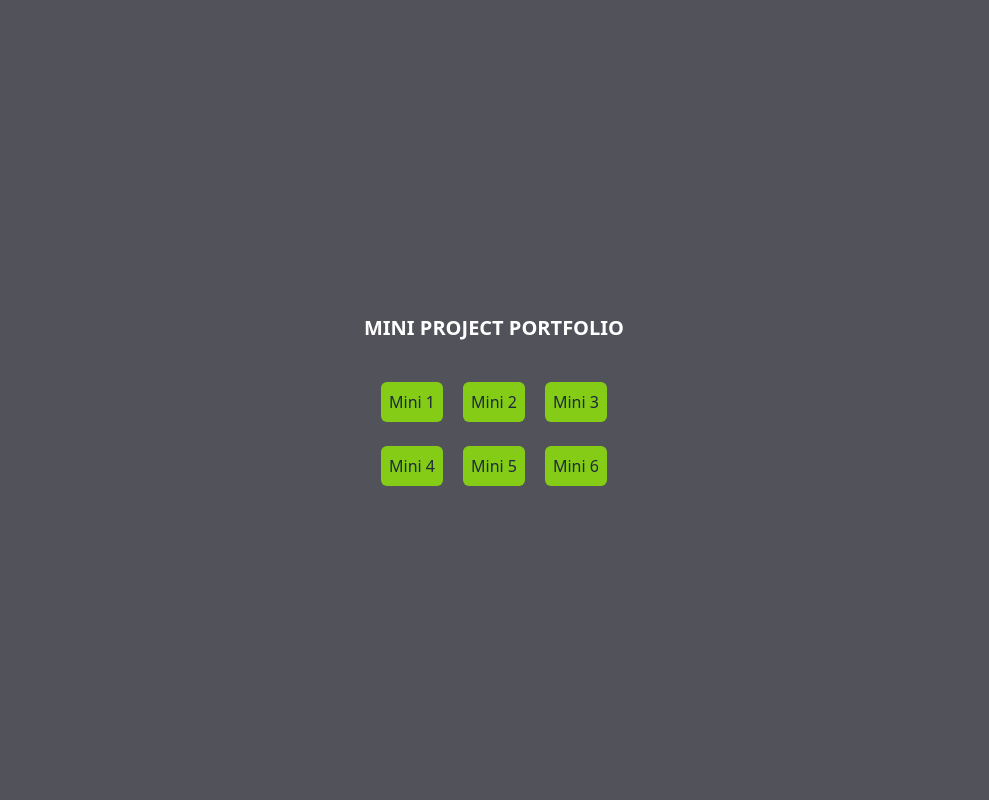
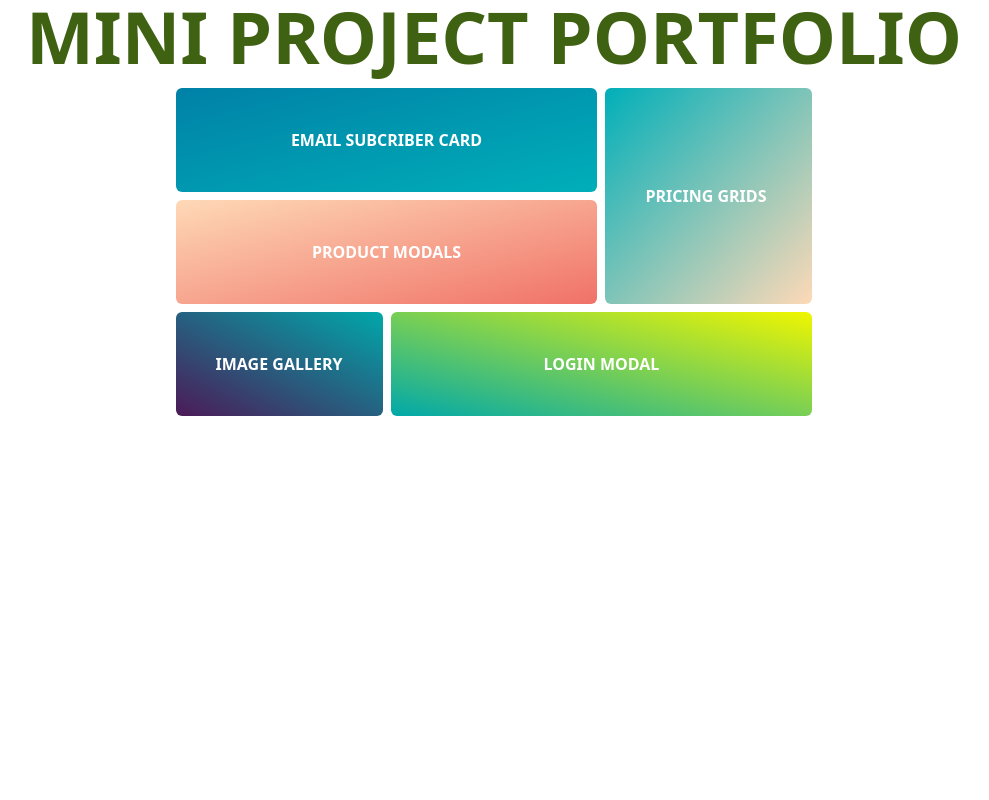
Before and after one commit to Muneeb1030/django_tailwind_projects, a Django app: page / in a window 1280 px wide. Shown: the whole page, without its empty margins (146-1135 px from the left). Run offline with Django 5.2, Linux system fonts and the light colour scheme; some libraries are stand-ins or nearby versions.

Commit message:
Home Page Completed

```diff
--- a/templates/base/base.html
+++ b/templates/base/base.html
@@ -7,7 +7,7 @@
     <title>{% block title %}{% endblock title %}</title>
     {% tailwind_css %}
 </head>
-<body class="bg-zinc-600">
+<body>
     {% block content %}
 
     {% endblock content %}
--- a/templates/mini_templates/home.html
+++ b/templates/mini_templates/home.html
@@ -2,19 +2,29 @@
 
 {% block title %}Home{% endblock title %}
 
+
 {% block content %}
-    <div class="flex flex-col items-center justify-center h-screen">
-        <h1 class="text-white text-xl font-bold mb-4">MINI PROJECT PORTFOLIO</h1>
-        <div class='p-6 space-x-5 flex flex-row items-center justify-center'>
-            <a href="{% url 'mini_1' %}" class="hover:text-white bg-lime-500 hover:bg-lime-700 duration-500 text-slate-800 p-2 rounded-md max-w-sm">Mini 1</a>
-            <a href="{% url 'mini_1' %}" class="hover:text-white bg-lime-500 hover:bg-lime-700 duration-500 text-slate-800 p-2 rounded-md">Mini 2</a>
-            <a href="{% url 'mini_1' %}" class="hover:text-white bg-lime-500 hover:bg-lime-700 duration-500 text-slate-800 p-2 rounded-md">Mini 3</a>
-        </div>
-        <div class='space-x-5 flex flex-row items-center justify-center'>
-            <a href="{% url 'mini_1' %}" class="hover:text-white bg-lime-500 hover:bg-lime-700 duration-500 text-slate-800 p-2 rounded-md">Mini 4</a>
-            <a href="{% url 'mini_1' %}" class="hover:text-white bg-lime-500 hover:bg-lime-700 duration-500 text-slate-800 p-2 rounded-md">Mini 5</a>
-            <a href="{% url 'mini_1' %}" class="hover:text-white bg-lime-500 hover:bg-lime-700 duration-500 text-slate-800 p-2 rounded-md">Mini 6</a>
+<div class="flex flex-col items-center h-screen">
+  <h1 class="text-lime-800 text-7xl font-bold text-center mb-4">MINI PROJECT PORTFOLIO</h1>
 
-        </div>
+    {% comment %} {% for i in '01'|make_list %}  {% endcomment %}
+    {% comment %}
+    <p>This is iteration number {{ forloop.counter }}</p>
+    {% endcomment %}
+    {% comment %} <div class="pt-3 space-x-4 flex flex-row items-center">
+        {% for i in '01'|make_list %}
+        <a href="{% url 'mini_1' %}"
+        class="hover:text-white bg-lime-500 hover:bg-lime-700 duration-500 text-slate-800 p-2 rounded-md"
+        >Mini 1</a>
+        {% endfor %}
     </div>
+    {% endfor %} {% endcomment %}
+    <div class = 'grid grid-cols-3 grid-rows-2 gap-2'>
+        <a href= {% url "mini_1" %} class="text-center col-span-2 p-10 font-bold uppercase bg-gradient-to-br from-[#0081A7] to-[#00AFB9] text-white rounded-md hover:shadow-lg hover:scale-105 transition duration-500">Email Subcriber Card</a>
+        <a class="row-span-2 p-10 font-bold uppercase bg-gradient-to-br from-[#00AFB9] to-[#FED9B7] text-white text-pretty rounded-md hover:shadow-lg hover:scale-105 transition duration-500 flex items-center">Pricing Grids</a>
+        <a class="text-center col-span-2 p-10 font-bold uppercase bg-gradient-to-br from-[#FED9B7] to-[#F07167] text-white rounded-md hover:shadow-lg hover:scale-105 transition duration-500">Product Modals</a>
+        <a class="text-center p-10 font-bold uppercase bg-gradient-to-tr from-[#4C1A57] to-[#00A8AA]  text-white rounded-md hover:shadow-lg hover:scale-105 transition duration-500">Image Gallery</a>
+        <a href= {% url "mini_1" %} class="text-center col-span-2 p-10 font-bold uppercase bg-gradient-to-tr from-[#00A8AA] to-[#F0F600] text-white rounded-md hover:shadow-lg hover:scale-105 transition duration-500">login Modal</a>
+    </div>
+</div>
 {% endblock content %}
--- a/theme/static/css/dist/styles.css
+++ b/theme/static/css/dist/styles.css
@@ -823,6 +823,14 @@ select {
   position: sticky;
 }
 
+.col-span-2 {
+  grid-column: span 2 / span 2;
+}
+
+.row-span-2 {
+  grid-row: span 2 / span 2;
+}
+
 .mx-6 {
   margin-left: 1.5rem;
   margin-right: 1.5rem;
@@ -918,6 +931,18 @@ select {
   transform: translate(var(--tw-translate-x), var(--tw-translate-y)) rotate(var(--tw-rotate)) skewX(var(--tw-skew-x)) skewY(var(--tw-skew-y)) scaleX(var(--tw-scale-x)) scaleY(var(--tw-scale-y));
 }
 
+.grid-cols-3 {
+  grid-template-columns: repeat(3, minmax(0, 1fr));
+}
+
+.grid-rows-3 {
+  grid-template-rows: repeat(3, minmax(0, 1fr));
+}
+
+.grid-rows-2 {
+  grid-template-rows: repeat(2, minmax(0, 1fr));
+}
+
 .flex-row {
   flex-direction: row;
 }
@@ -930,12 +955,32 @@ select {
   align-content: flex-start;
 }
 
+.items-start {
+  align-items: flex-start;
+}
+
+.items-end {
+  align-items: flex-end;
+}
+
 .items-center {
   align-items: center;
 }
 
+.items-baseline {
+  align-items: baseline;
+}
+
 .justify-center {
   justify-content: center;
+}
+
+.gap-3 {
+  gap: 0.75rem;
+}
+
+.gap-2 {
+  gap: 0.5rem;
 }
 
 .space-x-5 > :not([hidden]) ~ :not([hidden]) {
@@ -948,6 +993,26 @@ select {
   --tw-space-y-reverse: 0;
   margin-top: calc(1rem * calc(1 - var(--tw-space-y-reverse)));
   margin-bottom: calc(1rem * var(--tw-space-y-reverse));
+}
+
+.space-x-16 > :not([hidden]) ~ :not([hidden]) {
+  --tw-space-x-reverse: 0;
+  margin-right: calc(4rem * var(--tw-space-x-reverse));
+  margin-left: calc(4rem * calc(1 - var(--tw-space-x-reverse)));
+}
+
+.space-x-4 > :not([hidden]) ~ :not([hidden]) {
+  --tw-space-x-reverse: 0;
+  margin-right: calc(1rem * var(--tw-space-x-reverse));
+  margin-left: calc(1rem * calc(1 - var(--tw-space-x-reverse)));
+}
+
+.text-balance {
+  text-wrap: balance;
+}
+
+.text-pretty {
+  text-wrap: pretty;
 }
 
 .rounded-lg {
@@ -997,6 +1067,246 @@ select {
   background-color: rgb(82 82 91 / var(--tw-bg-opacity));
 }
 
+.bg-gradient-to-tr {
+  background-image: linear-gradient(to top right, var(--tw-gradient-stops));
+}
+
+.bg-gradient-to-l {
+  background-image: linear-gradient(to left, var(--tw-gradient-stops));
+}
+
+.bg-gradient-to-r {
+  background-image: linear-gradient(to right, var(--tw-gradient-stops));
+}
+
+.bg-gradient-to-br {
+  background-image: linear-gradient(to bottom right, var(--tw-gradient-stops));
+}
+
+.bg-gradient-to-tl {
+  background-image: linear-gradient(to top left, var(--tw-gradient-stops));
+}
+
+.bg-gradient-to-bl {
+  background-image: linear-gradient(to bottom left, var(--tw-gradient-stops));
+}
+
+.bg-gradient-to-b {
+  background-image: linear-gradient(to bottom, var(--tw-gradient-stops));
+}
+
+.from-blue-50 {
+  --tw-gradient-from: #eff6ff var(--tw-gradient-from-position);
+  --tw-gradient-to: rgb(239 246 255 / 0) var(--tw-gradient-to-position);
+  --tw-gradient-stops: var(--tw-gradient-from), var(--tw-gradient-to);
+}
+
+.from-blue-500 {
+  --tw-gradient-from: #3b82f6 var(--tw-gradient-from-position);
+  --tw-gradient-to: rgb(59 130 246 / 0) var(--tw-gradient-to-position);
+  --tw-gradient-stops: var(--tw-gradient-from), var(--tw-gradient-to);
+}
+
+.from-emerald-500 {
+  --tw-gradient-from: #10b981 var(--tw-gradient-from-position);
+  --tw-gradient-to: rgb(16 185 129 / 0) var(--tw-gradient-to-position);
+  --tw-gradient-stops: var(--tw-gradient-from), var(--tw-gradient-to);
+}
+
+.from-blue-400 {
+  --tw-gradient-from: #60a5fa var(--tw-gradient-from-position);
+  --tw-gradient-to: rgb(96 165 250 / 0) var(--tw-gradient-to-position);
+  --tw-gradient-stops: var(--tw-gradient-from), var(--tw-gradient-to);
+}
+
+.from-emerald-400 {
+  --tw-gradient-from: #34d399 var(--tw-gradient-from-position);
+  --tw-gradient-to: rgb(52 211 153 / 0) var(--tw-gradient-to-position);
+  --tw-gradient-stops: var(--tw-gradient-from), var(--tw-gradient-to);
+}
+
+.from-\[blue-400\] {
+  --tw-gradient-from: blue-400 var(--tw-gradient-from-position);
+  --tw-gradient-to: rgb(255 255 255 / 0) var(--tw-gradient-to-position);
+  --tw-gradient-stops: var(--tw-gradient-from), var(--tw-gradient-to);
+}
+
+.from-\[\] {
+  --tw-gradient-from:  var(--tw-gradient-from-position);
+  --tw-gradient-to: rgb(255 255 255 / 0) var(--tw-gradient-to-position);
+  --tw-gradient-stops: var(--tw-gradient-from), var(--tw-gradient-to);
+}
+
+.from-\[\#\] {
+  --tw-gradient-from: # var(--tw-gradient-from-position);
+  --tw-gradient-to: rgb(255 255 255 / 0) var(--tw-gradient-to-position);
+  --tw-gradient-stops: var(--tw-gradient-from), var(--tw-gradient-to);
+}
+
+.from-\[\#001\] {
+  --tw-gradient-from: #001 var(--tw-gradient-from-position);
+  --tw-gradient-to: rgb(0 0 17 / 0) var(--tw-gradient-to-position);
+  --tw-gradient-stops: var(--tw-gradient-from), var(--tw-gradient-to);
+}
+
+.from-\[\#0081A7\] {
+  --tw-gradient-from: #0081A7 var(--tw-gradient-from-position);
+  --tw-gradient-to: rgb(0 129 167 / 0) var(--tw-gradient-to-position);
+  --tw-gradient-stops: var(--tw-gradient-from), var(--tw-gradient-to);
+}
+
+.from-\[\#00AFB9\] {
+  --tw-gradient-from: #00AFB9 var(--tw-gradient-from-position);
+  --tw-gradient-to: rgb(0 175 185 / 0) var(--tw-gradient-to-position);
+  --tw-gradient-stops: var(--tw-gradient-from), var(--tw-gradient-to);
+}
+
+.from-\[\#FED9B7\] {
+  --tw-gradient-from: #FED9B7 var(--tw-gradient-from-position);
+  --tw-gradient-to: rgb(254 217 183 / 0) var(--tw-gradient-to-position);
+  --tw-gradient-stops: var(--tw-gradient-from), var(--tw-gradient-to);
+}
+
+.from-\[\#BA\] {
+  --tw-gradient-from: #BA var(--tw-gradient-from-position);
+  --tw-gradient-to: rgb(255 255 255 / 0) var(--tw-gradient-to-position);
+  --tw-gradient-stops: var(--tw-gradient-from), var(--tw-gradient-to);
+}
+
+.from-\[\#BAB0D\] {
+  --tw-gradient-from: #BAB0D var(--tw-gradient-from-position);
+  --tw-gradient-to: rgb(255 255 255 / 0) var(--tw-gradient-to-position);
+  --tw-gradient-stops: var(--tw-gradient-from), var(--tw-gradient-to);
+}
+
+.from-\[\#BAB0D4\] {
+  --tw-gradient-from: #BAB0D4 var(--tw-gradient-from-position);
+  --tw-gradient-to: rgb(186 176 212 / 0) var(--tw-gradient-to-position);
+  --tw-gradient-stops: var(--tw-gradient-from), var(--tw-gradient-to);
+}
+
+.from-\[\#4C1A57\] {
+  --tw-gradient-from: #4C1A57 var(--tw-gradient-from-position);
+  --tw-gradient-to: rgb(76 26 87 / 0) var(--tw-gradient-to-position);
+  --tw-gradient-stops: var(--tw-gradient-from), var(--tw-gradient-to);
+}
+
+.from-\[\#00A8\] {
+  --tw-gradient-from: #00A8 var(--tw-gradient-from-position);
+  --tw-gradient-to: rgb(0 0 170 / 0) var(--tw-gradient-to-position);
+  --tw-gradient-stops: var(--tw-gradient-from), var(--tw-gradient-to);
+}
+
+.from-\[\#00A8AA\] {
+  --tw-gradient-from: #00A8AA var(--tw-gradient-from-position);
+  --tw-gradient-to: rgb(0 168 170 / 0) var(--tw-gradient-to-position);
+  --tw-gradient-stops: var(--tw-gradient-from), var(--tw-gradient-to);
+}
+
+.to-emerald-700 {
+  --tw-gradient-to: #047857 var(--tw-gradient-to-position);
+}
+
+.to-blue-700 {
+  --tw-gradient-to: #1d4ed8 var(--tw-gradient-to-position);
+}
+
+.to-blue-600 {
+  --tw-gradient-to: #2563eb var(--tw-gradient-to-position);
+}
+
+.to-emerald-600 {
+  --tw-gradient-to: #059669 var(--tw-gradient-to-position);
+}
+
+.to-\[\#0081A7\] {
+  --tw-gradient-to: #0081A7 var(--tw-gradient-to-position);
+}
+
+.to-\[\#00\] {
+  --tw-gradient-to: #00 var(--tw-gradient-to-position);
+}
+
+.to-\[\#00AF\] {
+  --tw-gradient-to: #00AF var(--tw-gradient-to-position);
+}
+
+.to-\[\#00AFB9\] {
+  --tw-gradient-to: #00AFB9 var(--tw-gradient-to-position);
+}
+
+.to-\[\#\] {
+  --tw-gradient-to: # var(--tw-gradient-to-position);
+}
+
+.to-\[\#FED\] {
+  --tw-gradient-to: #FED var(--tw-gradient-to-position);
+}
+
+.to-\[\#FED9\] {
+  --tw-gradient-to: #FED9 var(--tw-gradient-to-position);
+}
+
+.to-\[\#FED9B\] {
+  --tw-gradient-to: #FED9B var(--tw-gradient-to-position);
+}
+
+.to-\[\#FED9B7\] {
+  --tw-gradient-to: #FED9B7 var(--tw-gradient-to-position);
+}
+
+.to-\[\#F0\] {
+  --tw-gradient-to: #F0 var(--tw-gradient-to-position);
+}
+
+.to-\[\#F07\] {
+  --tw-gradient-to: #F07 var(--tw-gradient-to-position);
+}
+
+.to-\[\#F07167\] {
+  --tw-gradient-to: #F07167 var(--tw-gradient-to-position);
+}
+
+.to-\[\#\$\] {
+  --tw-gradient-to: #$ var(--tw-gradient-to-position);
+}
+
+.to-\[\#4\] {
+  --tw-gradient-to: #4 var(--tw-gradient-to-position);
+}
+
+.to-\[\#4C\] {
+  --tw-gradient-to: #4C var(--tw-gradient-to-position);
+}
+
+.to-\[\#4C1A\] {
+  --tw-gradient-to: #4C1A var(--tw-gradient-to-position);
+}
+
+.to-\[\#4C1A57\] {
+  --tw-gradient-to: #4C1A57 var(--tw-gradient-to-position);
+}
+
+.to-\[\#00A\] {
+  --tw-gradient-to: #00A var(--tw-gradient-to-position);
+}
+
+.to-\[\#00A8AA\] {
+  --tw-gradient-to: #00A8AA var(--tw-gradient-to-position);
+}
+
+.to-\[\#F0f\] {
+  --tw-gradient-to: #F0f var(--tw-gradient-to-position);
+}
+
+.to-\[\#F0F6\] {
+  --tw-gradient-to: #F0F6 var(--tw-gradient-to-position);
+}
+
+.to-\[\#F0F600\] {
+  --tw-gradient-to: #F0F600 var(--tw-gradient-to-position);
+}
+
 .object-fill {
   -o-object-fit: fill;
      object-fit: fill;
@@ -1014,17 +1324,49 @@ select {
   padding: 1.5rem;
 }
 
+.p-10 {
+  padding: 2.5rem;
+}
+
 .py-2 {
   padding-top: 0.5rem;
   padding-bottom: 0.5rem;
+}
+
+.pt-6 {
+  padding-top: 1.5rem;
+}
+
+.pt-3 {
+  padding-top: 0.75rem;
+}
+
+.pb-3 {
+  padding-bottom: 0.75rem;
+}
+
+.text-left {
+  text-align: left;
 }
 
 .text-center {
   text-align: center;
 }
 
+.text-justify {
+  text-align: justify;
+}
+
 .font-serif {
   font-family: ui-serif, Georgia, Cambria, "Times New Roman", Times, serif;
+}
+
+.font-sans {
+  font-family: ui-sans-serif, system-ui, sans-serif, "Apple Color Emoji", "Segoe UI Emoji", "Segoe UI Symbol", "Noto Color Emoji";
+}
+
+.font-mono {
+  font-family: ui-monospace, SFMono-Regular, Menlo, Monaco, Consolas, "Liberation Mono", "Courier New", monospace;
 }
 
 .text-5xl {
@@ -1037,8 +1379,27 @@ select {
   line-height: 1.75rem;
 }
 
+.text-2xl {
+  font-size: 1.5rem;
+  line-height: 2rem;
+}
+
+.text-7xl {
+  font-size: 4.5rem;
+  line-height: 1;
+}
+
+.text-lg {
+  font-size: 1.125rem;
+  line-height: 1.75rem;
+}
+
 .font-bold {
   font-weight: 700;
+}
+
+.uppercase {
+  text-transform: uppercase;
 }
 
 .leading-5 {
@@ -1067,8 +1428,33 @@ select {
   color: rgb(255 255 255 / var(--tw-text-opacity));
 }
 
+.text-lime-800 {
+  --tw-text-opacity: 1;
+  color: rgb(63 98 18 / var(--tw-text-opacity));
+}
+
+.shadow-sm {
+  --tw-shadow: 0 1px 2px 0 rgb(0 0 0 / 0.05);
+  --tw-shadow-colored: 0 1px 2px 0 var(--tw-shadow-color);
+  box-shadow: var(--tw-ring-offset-shadow, 0 0 #0000), var(--tw-ring-shadow, 0 0 #0000), var(--tw-shadow);
+}
+
+.shadow-lg {
+  --tw-shadow: 0 10px 15px -3px rgb(0 0 0 / 0.1), 0 4px 6px -4px rgb(0 0 0 / 0.1);
+  --tw-shadow-colored: 0 10px 15px -3px var(--tw-shadow-color), 0 4px 6px -4px var(--tw-shadow-color);
+  box-shadow: var(--tw-ring-offset-shadow, 0 0 #0000), var(--tw-ring-shadow, 0 0 #0000), var(--tw-shadow);
+}
+
 .filter {
   filter: var(--tw-blur) var(--tw-brightness) var(--tw-contrast) var(--tw-grayscale) var(--tw-hue-rotate) var(--tw-invert) var(--tw-saturate) var(--tw-sepia) var(--tw-drop-shadow);
+}
+
+.transition {
+  transition-property: color, background-color, border-color, text-decoration-color, fill, stroke, opacity, box-shadow, transform, filter, -webkit-backdrop-filter;
+  transition-property: color, background-color, border-color, text-decoration-color, fill, stroke, opacity, box-shadow, transform, filter, backdrop-filter;
+  transition-property: color, background-color, border-color, text-decoration-color, fill, stroke, opacity, box-shadow, transform, filter, backdrop-filter, -webkit-backdrop-filter;
+  transition-timing-function: cubic-bezier(0.4, 0, 0.2, 1);
+  transition-duration: 150ms;
 }
 
 .duration-200 {
```
Also changed, not shown: other parts of theme/static/css/dist/styles.css (+33 -0 lines).
